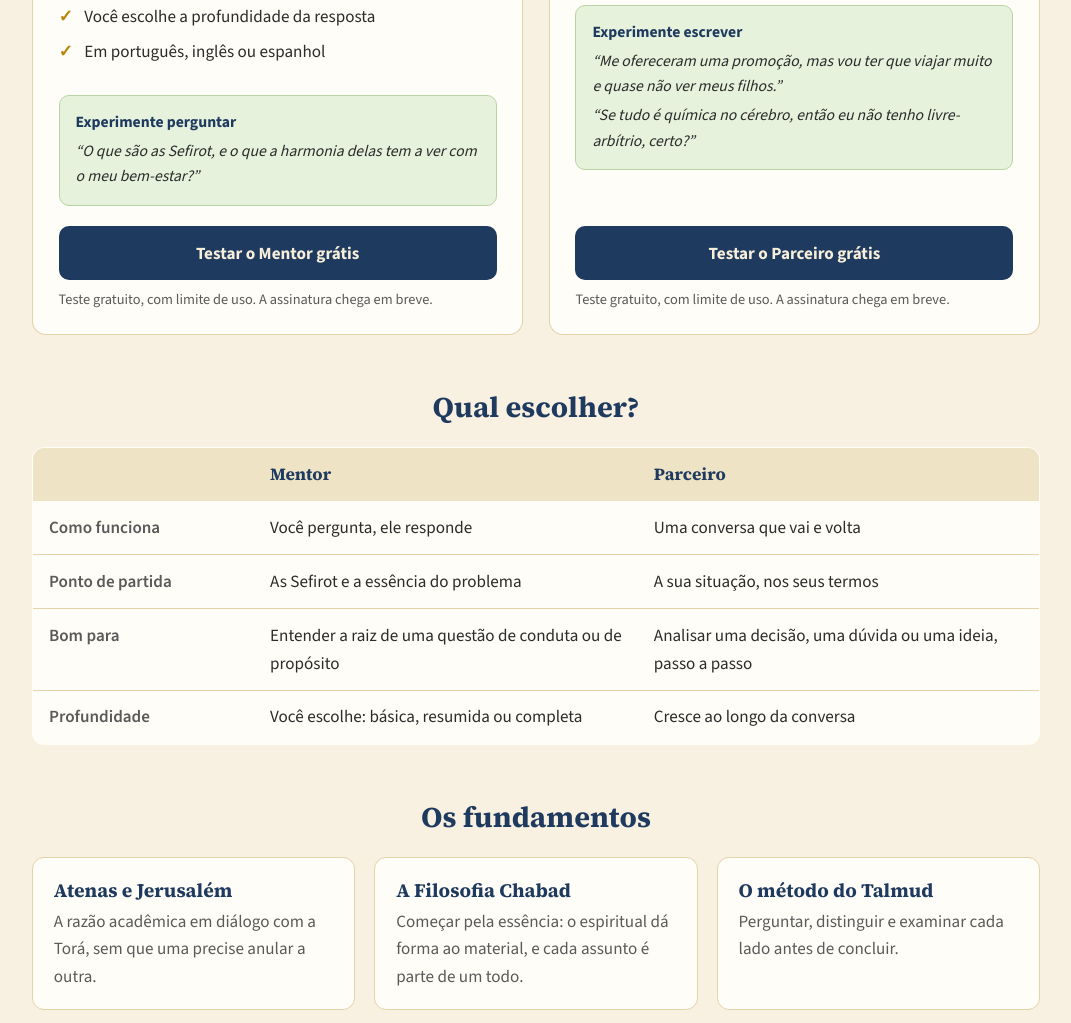
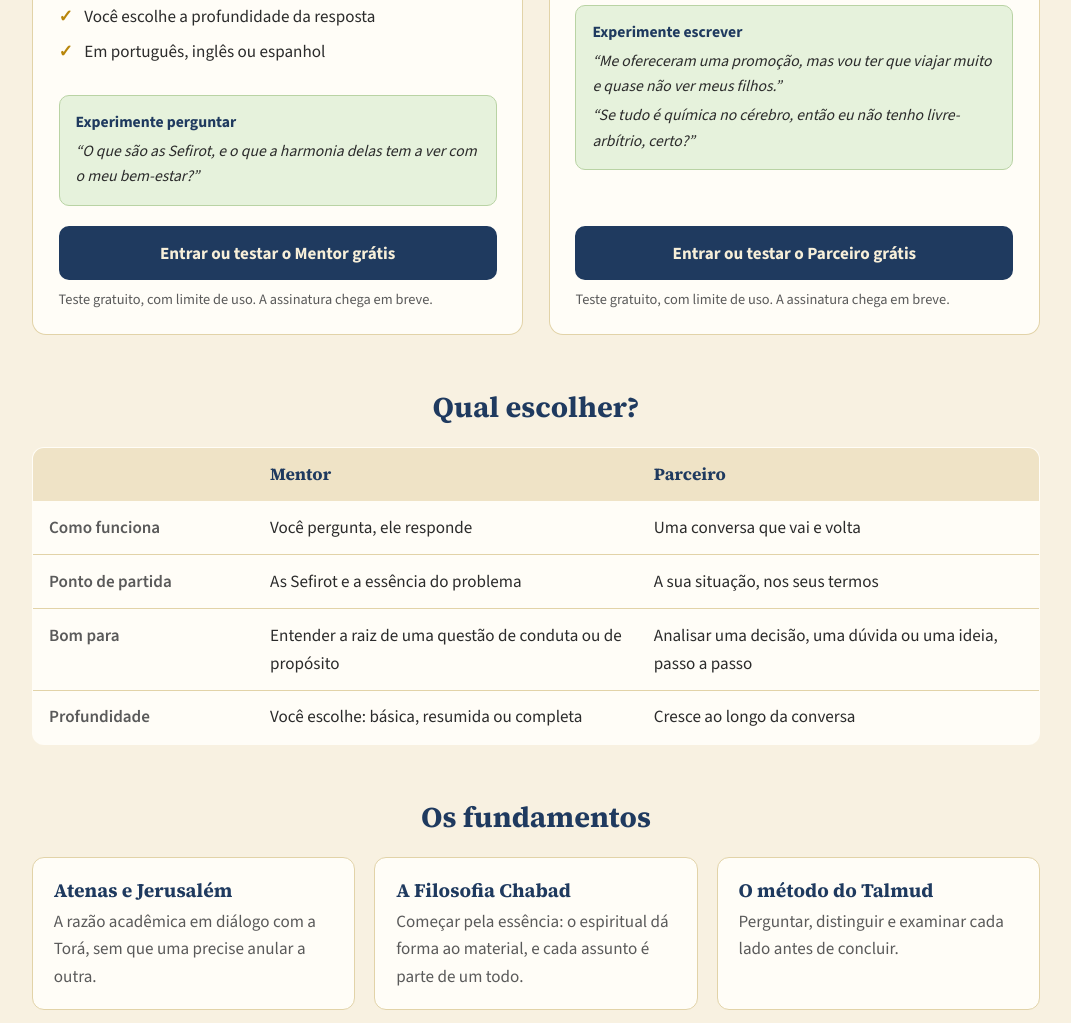
Before and after one commit to mois0770/bussoladamente, a plain HTML site: page index.html in a window 1280 px wide. Shown: the part 882-1905 px from the top of the page, without its empty margins (104-1175 px from the left). Drawn offline with nearby package versions, Linux system fonts and the light colour scheme.

Commit message:
Página inicial: botões 'Entrar ou testar o Mentor/Parceiro grátis'
Co-Authored-By: Claude Opus 5.5 <noreply@anthropic.com>

```diff
--- a/index.html
+++ b/index.html
@@ -160,7 +160,7 @@ a { color: var(--azul); }
         <p>“O que são as Sefirot, e o que a harmonia delas tem a ver com o meu bem-estar?”</p>
       </div>
       <div class="botoes">
-        <a class="botao principal" href="https://mentor-mashpia.streamlit.app/">Testar o Mentor grátis</a>
+        <a class="botao principal" href="https://mentor-mashpia.streamlit.app/">Entrar ou testar o Mentor grátis</a>
       </div>
       <p class="nota-acesso">Teste gratuito, com limite de uso. A assinatura chega em breve.</p>
     </article>
@@ -180,7 +180,7 @@ a { color: var(--azul); }
         <p>“Se tudo é química no cérebro, então eu não tenho livre-arbítrio, certo?”</p>
       </div>
       <div class="botoes">
-        <a class="botao principal" href="https://parceiro-teste.streamlit.app/">Testar o Parceiro grátis</a>
+        <a class="botao principal" href="https://parceiro-teste.streamlit.app/">Entrar ou testar o Parceiro grátis</a>
       </div>
       <p class="nota-acesso">Teste gratuito, com limite de uso. A assinatura chega em breve.</p>
     </article>
```
